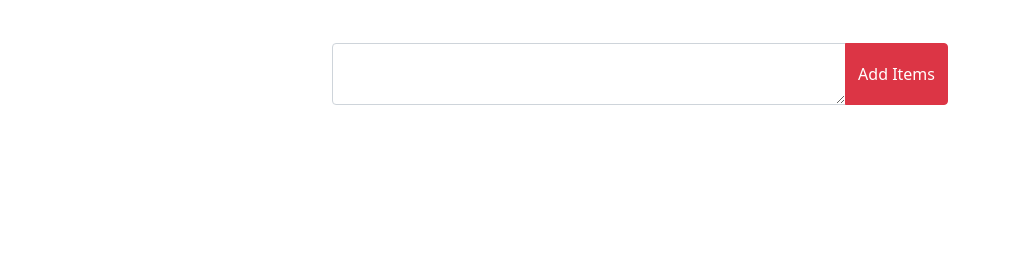
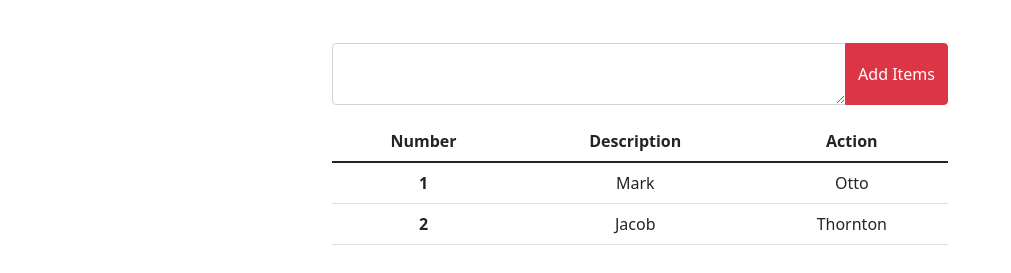
Before and after one commit to Bithe/To-Do-List-Js-Simple, a plain HTML site: page index.html in a window 1280 px wide. Shown: the part 53-326 px from the top of the page, without its empty margins (0-1011 px from the left). Drawn offline with nearby package versions, Linux system fonts and the light colour scheme.

Commit message:
add table

```diff
--- a/index.html
+++ b/index.html
@@ -14,12 +14,41 @@
 
   <div class=" container text-center w-50 m-auto mt-5">
 
+  <!-- Add Items -->
     <div class="input-group">
       <textarea class="form-control" aria-label="With textarea"></textarea>
       <button class="btn btn-danger input-group-text">Add Items</button>
     </div>
+    <!--  -->
+
+    <!-- Tables -->
+   <div class="mt-3">
+    <table class="table">
+      <thead>
+        <tr>
+          <th scope="col">Number</th>
+          <th scope="col">Description</th>
+          <th scope="col">Action</th>
+        </tr>
+      </thead>
+      <tbody>
+        <tr>
+          <th scope="row">1</th>
+          <td>Mark</td>
+          <td>Otto</td>
+
+        </tr>
+        <tr>
+          <th scope="row">2</th>
+          <td>Jacob</td>
+          <td>Thornton</td>
+        </tr>
+      </tbody>
+    </table>
+   </div>
+   <!--  -->
+
   </div>
-
 
   <script src=""></script>
 </body>
```
